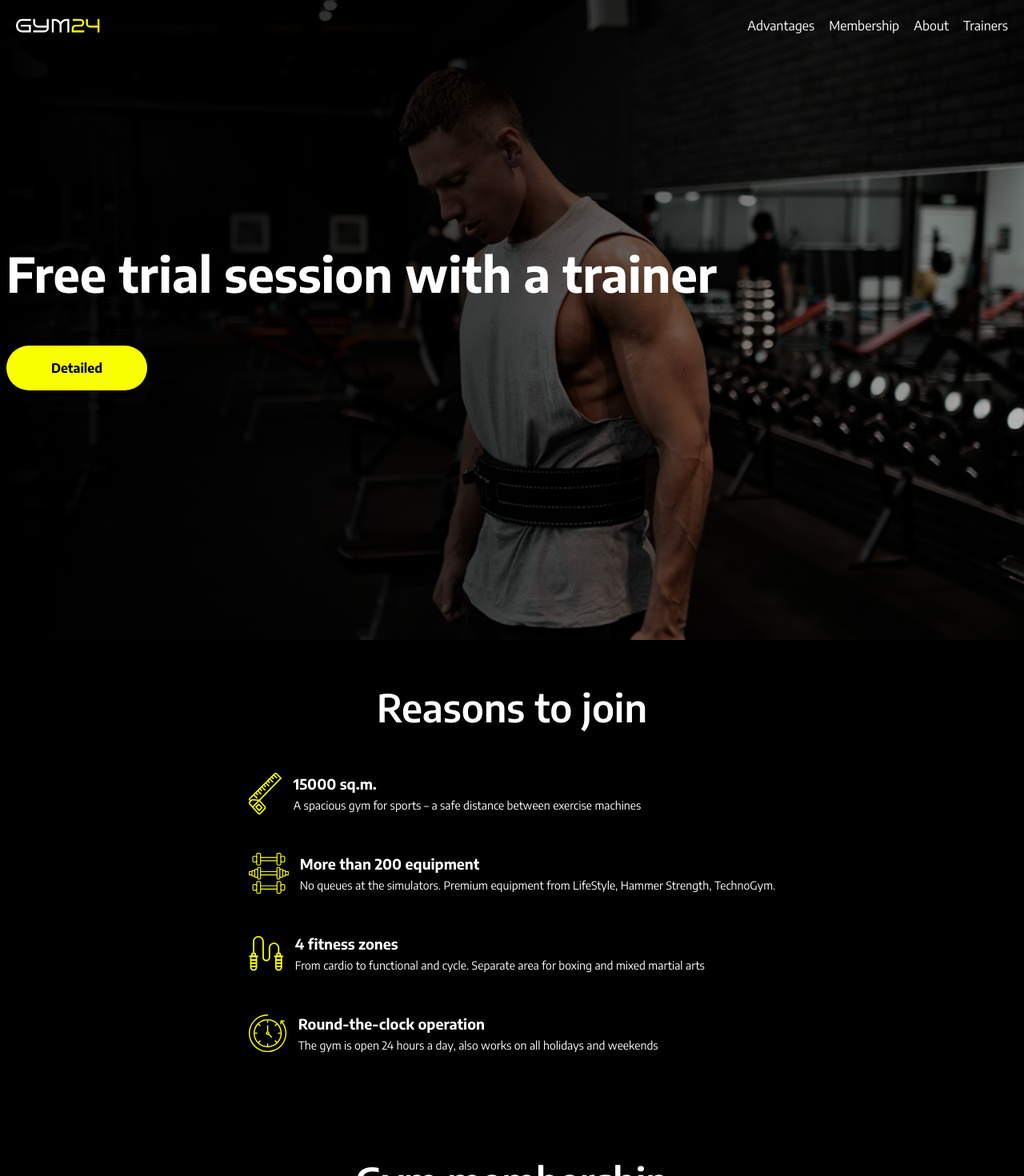
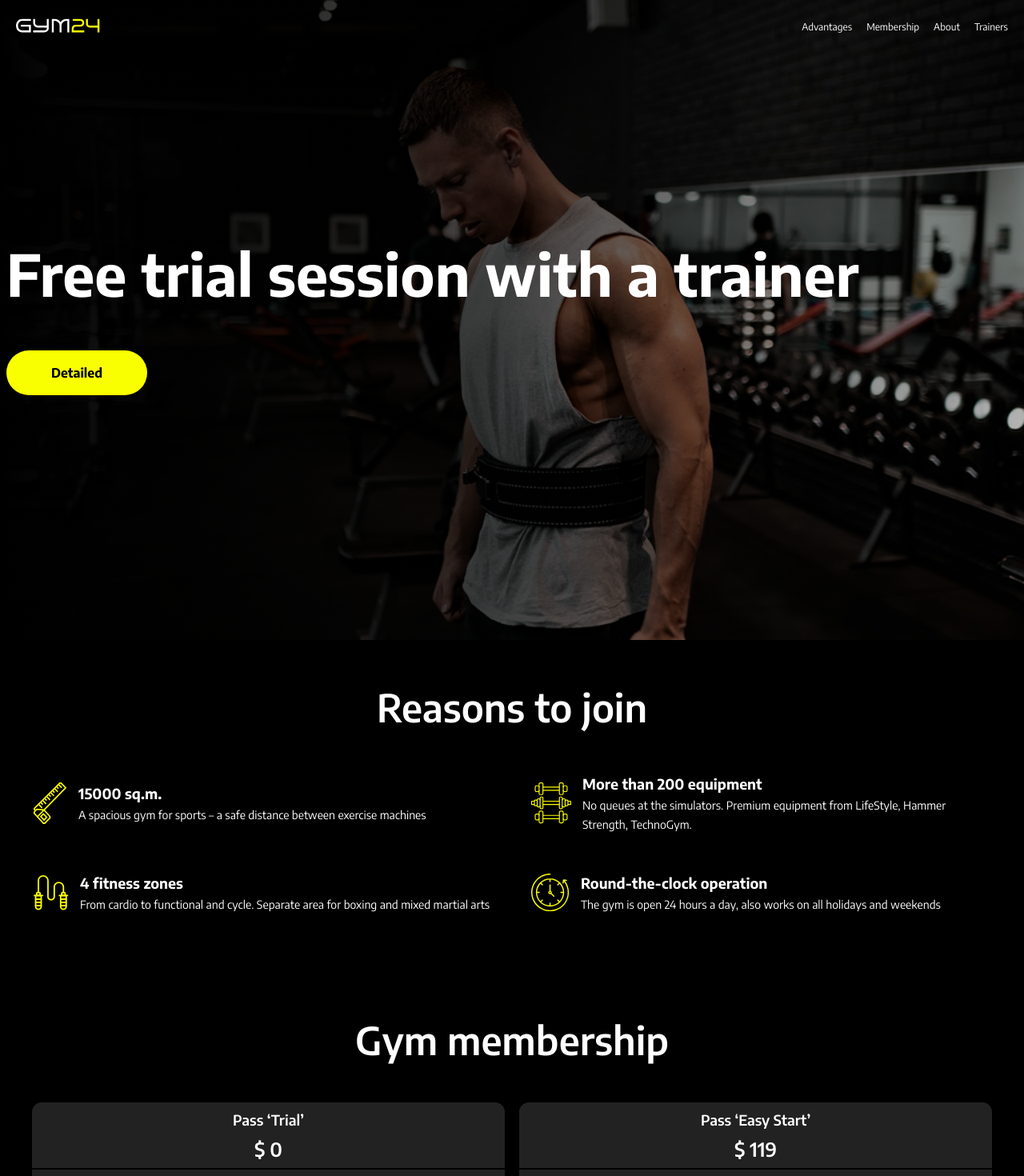
Before and after one commit to ErykOlliver/Gym24, a React (Vite) app: page / in a window 1280 px wide. Shown: the top 1470 px of the page at 80% size. Built offline with nearby package versions, Linux system fonts and the light colour scheme.

Commit message:
responsividade aplicada no titulo da home e no grid das vantagens

```diff
--- a/src/components/Menu.tsx
+++ b/src/components/Menu.tsx
@@ -14,10 +14,10 @@ export default function Menu() {
                 <div className="flex justify-between mx-5 w-full">
                     <img src="/favicon.svg" alt="GYM24 Icon" />
                     <ul className="flex gap-4.5 border-white">
-                        <li><a href="#">Advantages</a></li>
-                        <li><a href="#">Membership</a></li>
-                        <li><a href="#">About</a></li>
-                        <li><a href="#">Trainers</a></li>
+                        <li><a className="text-xs" href="#">Advantages</a></li>
+                        <li><a className="text-xs" href="#">Membership</a></li>
+                        <li><a className="text-xs" href="#">About</a></li>
+                        <li><a className="text-xs" href="#">Trainers</a></li>
                     </ul>
                 </div>
             </nav>
--- a/src/pages/landing/Advantages.tsx
+++ b/src/pages/landing/Advantages.tsx
@@ -4,7 +4,7 @@ export default function Advantages() {
   return (
     <section className="h-2/4 w-screen snap-start font-enconde-sans items-center gap-11 px-5 py-15 flex flex-col">
       <h1 className="sm:text-5xl text-3xl font-semibold">Reasons to join</h1>
-      <div className="grid grid-cols-1 gap-5 px-2 items-start justify-center">
+      <div className="md:grid-cols-2 grid grid-cols-1 gap-5 px-2 items-start justify-center">
         <AdvComponent
           img="/line.svg"
           title="15000 sq.m."
--- a/src/pages/landing/Home.tsx
+++ b/src/pages/landing/Home.tsx
@@ -4,7 +4,7 @@ export default function Home() {
       <div className="bg-gradient-to-r from-black via-black/70  to-black/30 w-full h-full z-1 absolute"></div>
 
       <div className="sm:items-start relative px-2 flex flex-col gap-15 z-10 items-center justify-center h-full w-full">
-        <h1 className="sm:text-6xl sm:text-start text-5xl text-white font-bold text-center">Free trial session with a trainer</h1>
+        <h1 className="md:text-7xl sm:text-6xl sm:text-start text-5xl text-white font-bold text-center">Free trial session with a trainer</h1>
         <a href="" className="text-base bg-solarFlare text-black flex items-center justify-center rounded-full font-bold w-44 h-14">Detailed</a>
       </div>
     </section>
```
